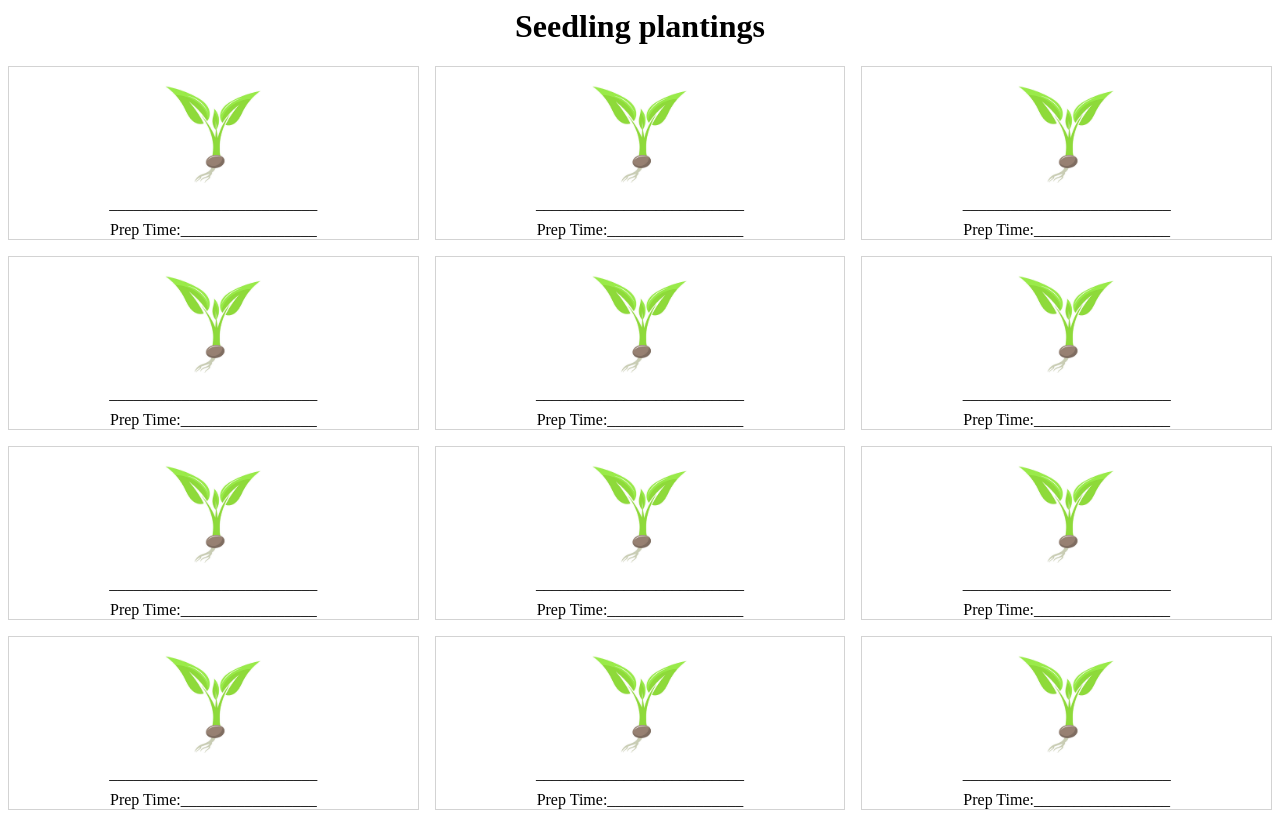
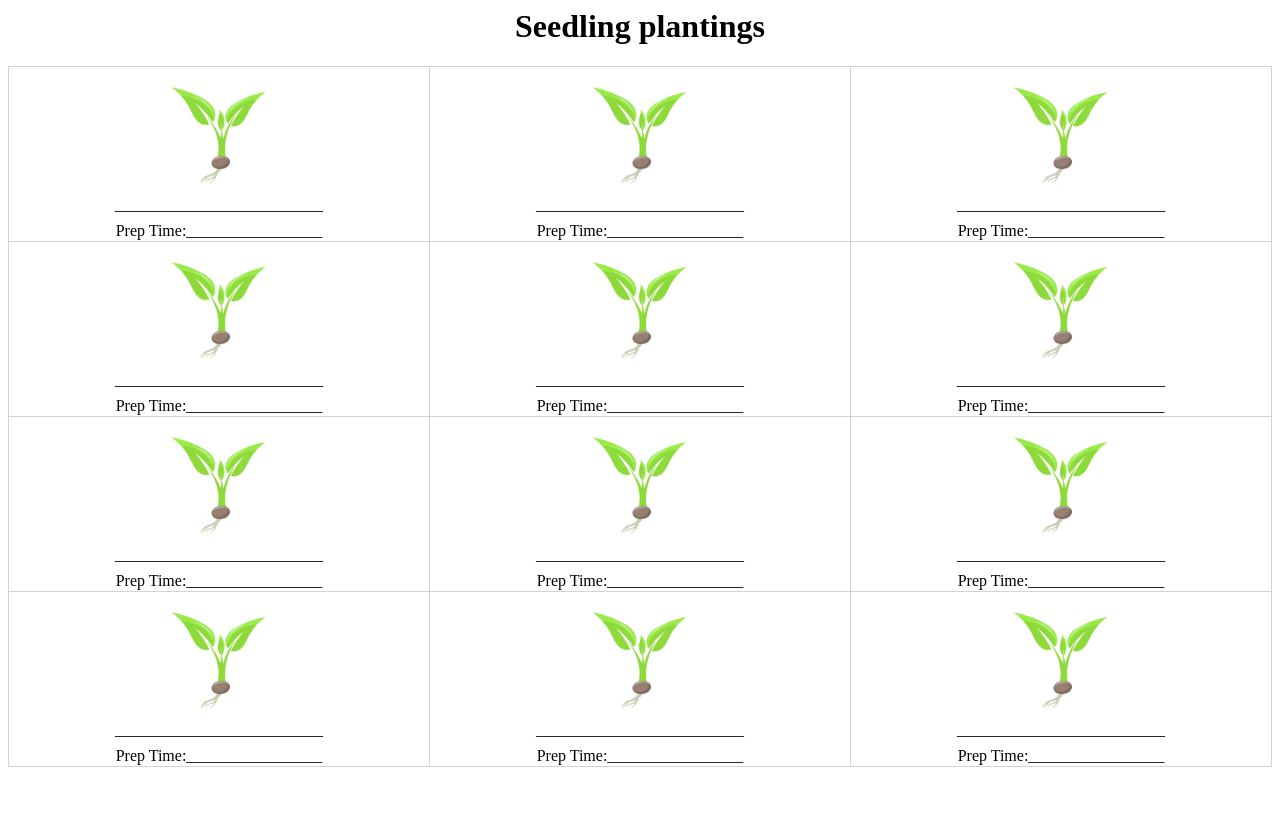
Before and after one commit to Narcolapser/bullet_journaling, a Flask app: page /seedlings in a window 1280 px wide. After the commit the page ends 767 px from the top, so only its background shows below. Run offline with Flask 2, Linux system fonts and the light colour scheme.

Commit message:
Printing attempt 1.

```diff
--- a/main.py
+++ b/main.py
@@ -186,13 +186,17 @@ def sensors():
 def boardgames():
     entry = {'title': '__________________________', 'image_url':'http://localhost:5000/static/d20.png', 'extra':'☆☆☆☆☆'}
     items = [entry for i in range(6)]
-    return render_template('item_grid.html', title='New Boardgames', items=items, columns=2)
+    col_num = 2
+    rows = [items[i:i+col_num] for i in range(0, len(items), col_num)]
+    return render_template('item_grid.html', title='New Boardgames', rows=rows)
 
 @app.route('/seedlings')
 def seedlings():
     entry = {'title': '__________________________', 'image_url':'http://localhost:5000/static/seedling.jpg', 'extra':'Prep Time:_________________'}
     items = [entry for i in range(12)]
-    return render_template('item_grid.html', title='Seedling plantings', items=items, columns=3)
+    col_num = 3
+    rows = [items[i:i+col_num] for i in range(0, len(items), col_num)]
+    return render_template('item_grid.html', title='Seedling plantings', rows=rows)
 
 @app.route('/computing')
 def computing():
@@ -204,7 +208,9 @@ def computing():
         {'title': 'Recreate Personal Website', 'image_url':'http://localhost:5000/static/www.png'},
         {'title': 'Improve Bullet Journal Software', 'image_url':'http://localhost:5000/static/notebook.png'}
     ]
-    return render_template('item_grid.html', title='Computing', items=items, columns=2)
+    col_num = 2
+    rows = [items[i:i+col_num] for i in range(0, len(items), col_num)]
+    return render_template('item_grid.html', title='Computing', rows=rows)
 
 @app.route('/electronics')
 def electronics():
@@ -216,7 +222,9 @@ def electronics():
         {'title': 'Batter+Solar Project', 'image_url':'http://localhost:5000/static/battery.png'},
         {'title': 'Finish Thor', 'image_url':'http://localhost:5000/static/current_warning.png', 'extra':'Draw power from within!'}
     ]
-    return render_template('item_grid.html', title='Electronics', items=items, columns=2)
+    col_num = 2
+    rows = [items[i:i+col_num] for i in range(0, len(items), col_num)]
+    return render_template('item_grid.html', title='Electronics', rows=rows)
 
 @app.route('/Preping')
 def Preping():
@@ -228,7 +236,9 @@ def Preping():
         {'title': 'ESOP Beneficiaries', 'image_url':'http://localhost:5000/static/esop.jpg'},
         {'title': 'Update Info in Firesafe', 'image_url':'https://etc.usf.edu/clipart/19100/19122/safe_19122_md.gif'}
     ]
-    return render_template('item_grid.html', title='Preping', items=items, columns=2)
+    col_num = 2
+    rows = [items[i:i+col_num] for i in range(0, len(items), col_num)]
+    return render_template('item_grid.html', title='Preping', rows=rows)
 
 @app.route('/biking')
 def biking():
--- a/templates/item_grid.html
+++ b/templates/item_grid.html
@@ -1,30 +1,30 @@
 <html>
     <style>
-        .item-grid {
-            display: grid;
-            grid-template-columns: repeat({{ columns }}, 1fr);
-            grid-gap: 16px;
-        }
-        .item {
+    td {
         border: 1px solid lightgray;
         text-align: center;
+        width: 33%;
     }
-        .item img {
+    img {
         height: 120px;
     }
-        .item span {
+    span {
         display: block;
         margin-top: 8px;
     }
     </style>
     <center><h1>{{ title }}</h1></center>
-    <div class="item-grid">
-        {% for item in items %}
-            <div class="item">
+    <table style="border-collapse:collapse; width:100%">
+        {% for row in rows %}
+            <tr>
+                {% for item in row %}
+                    <td>
                         <img src="{{ item.image_url }}" />
                         <span>{{ item.title }}</span>
                         <span>{{ item.extra }}</span>
-            </div>
+                    </td>
                 {% endfor %}
-    </div>
+            </tr>
+        {% endfor %}
+    </table>
 </html>
```
Also changed, not shown: compiler.py (+17 -14 lines). Lines whose indentation alone changed are shown as unchanged.
